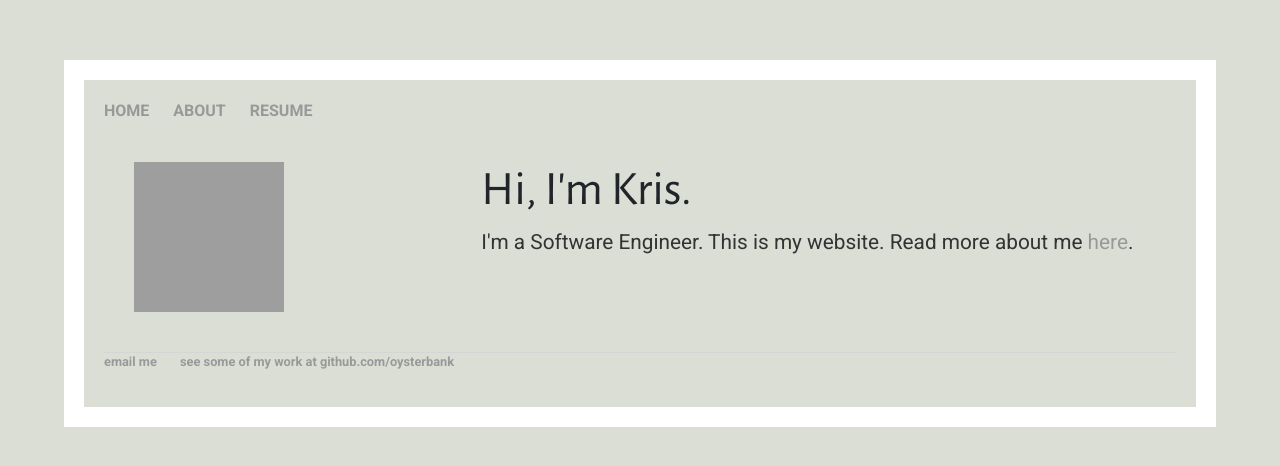
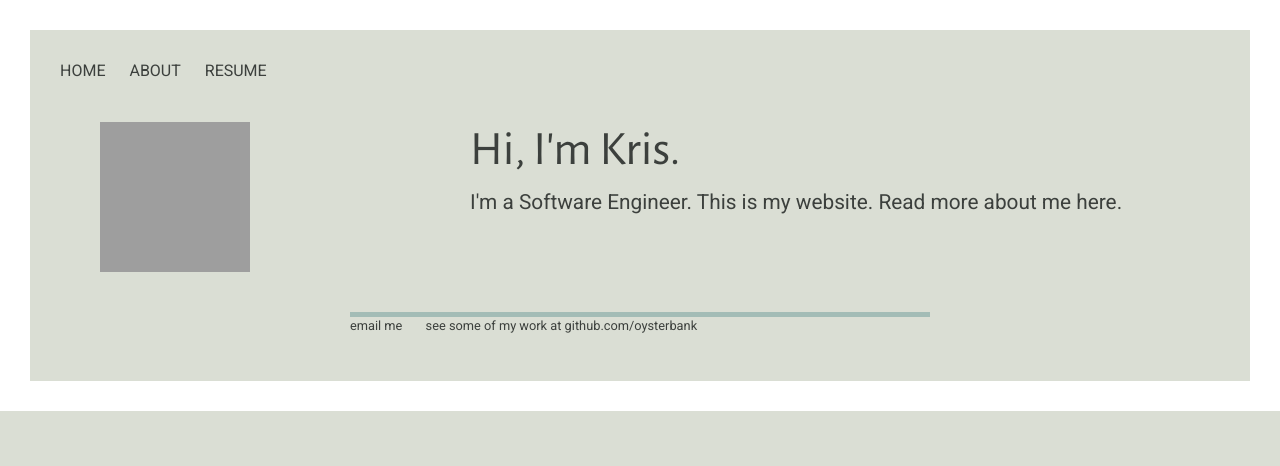
Before and after one commit to oysterbank/oysterbank.github.io, a Jekyll site: the page built from index.html, in a window 1280 px wide. Shown: the top 466 px of the page. Built offline with Jekyll 4.4.1, drawn with Linux system fonts in a browser that asks for light colours; nearby versions of some CDN libraries; grey boxes are pictures that could not be loaded.

Commit message:
more style, color, and layout changes

```diff
--- a/css/main.css
+++ b/css/main.css
@@ -1,30 +1,35 @@
 body {
-    margin-top: 60px;
     margin-left: auto;
     margin-right: auto;
-    width: 90%;
-    padding: 20px;
+    padding: 30px;
     font-family: 'Roboto', sans-serif;
-    border-width: 20px;
+    border-width: 30px;
     border-style: solid;
     border-color: white;
     background: #daded4;
+    color: #3C403D;
 }
 
-a { text-decoration: none; color: #999; }
+a { text-decoration: none; color: #3C403D; }
 a:hover { text-decoration: underline; }
 
-p, ul { font-size: 1.3em; line-height: 1.4em; color: #333; }
+p, ul { font-size: 1.3em; line-height: 1.4em; }
 
 h1 { font-size: 3em; font-family: 'Alegreya Sans', sans-serif; }
 h2 { font-size: 2.7em; font-family: 'Alegreya Sans', sans-serif; }
 h3 { font-size: 2.3em; font-family: 'Alegreya Sans', sans-serif; }
 h4 { font-size: 1.9em; font-family: 'Alegreya Sans', sans-serif; }
 
-nav ul, footer ul { font-size: 1em; padding: 0px; list-style: none; font-weight: bold; }
+nav ul, footer ul { font-size: 1em; padding: 0px; list-style: none; }
 nav ul li, footer ul li { display: inline; margin-right: 20px; }
 
-footer { border-top: 1px solid #d5d5d5; font-size: .8em; }
+footer {
+    border-top: 5px solid #A3BCB6;
+    font-size: .8em;
+    width: 50%;
+    margin-left: auto;
+    margin-right: auto;
+}
 
 /* Blog */
 ul.posts { margin: 20px auto 40px; font-size: 1.5em; }
```
